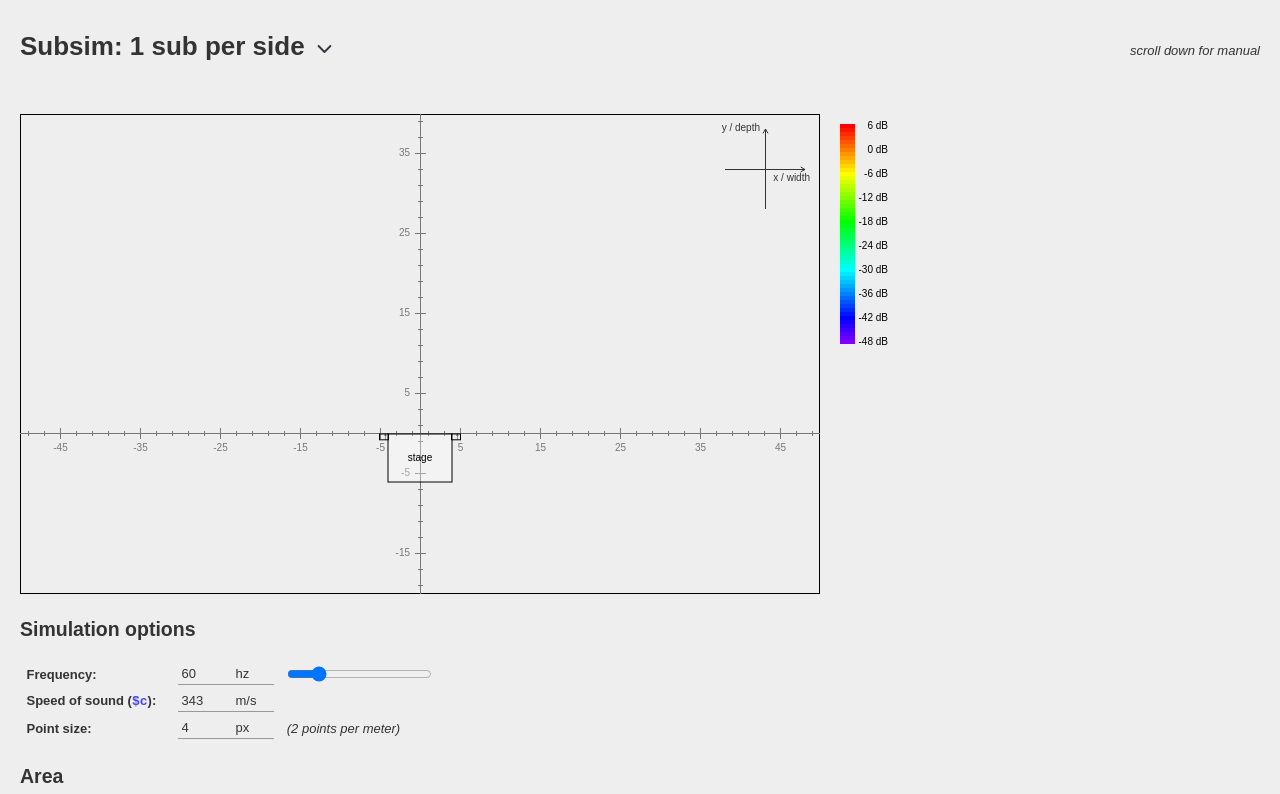
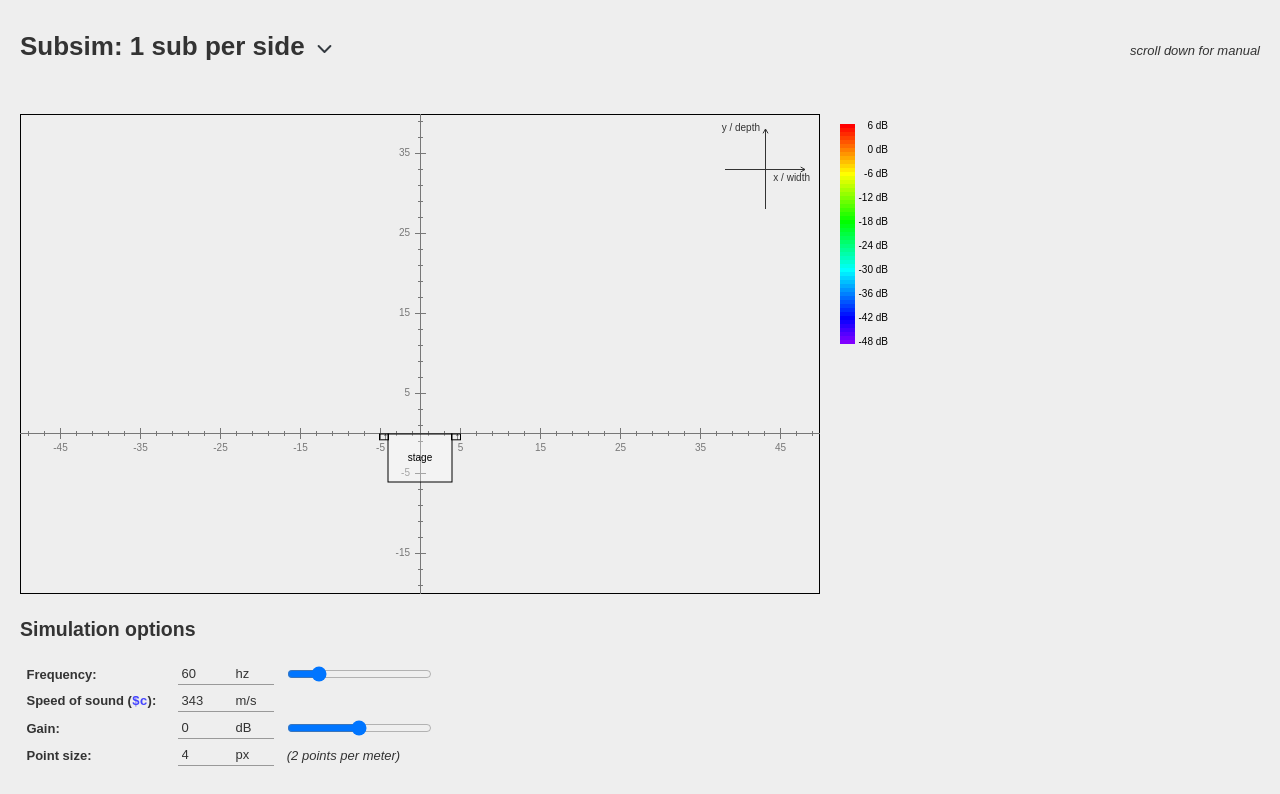
Before and after one commit to jahudka/subsim, a React (Vite) app: page / in a window 1280 px wide. Shown: the top 794 px of the page. Built offline with nearby package versions, Linux system fonts and the light colour scheme.

Commit message:
add global gain

```diff
--- a/src/plot/gainMap.tsx
+++ b/src/plot/gainMap.tsx
@@ -47,7 +47,7 @@ function getIfNotSameAsCached<T extends object>(ref: MutableRefObject<T | undefi
 }
 
 export const GainMapProvider: FC<Children> = ({ children }) => {
-  const { orientation, resolution, frequency, scale, x0, y0, w, h } = useUiPrimitives();
+  const { orientation, resolution, frequency, gain, scale, x0, y0, w, h } = useUiPrimitives();
   const { $c: { value: $c } } = useGlobals();
   const guides = useGuides();
   const walls = useMemo(() => guides.filter(isReflectingLine), [guides]);
@@ -61,11 +61,11 @@ export const GainMapProvider: FC<Children> = ({ children }) => {
   useLayoutEffect(() => {
     worker.postMessage({
       action: 'set-options',
-      simulation: { frequency, $c },
+      simulation: { frequency, gain, $c },
       gfx,
       elements,
     });
-  }, [gfx, elements, frequency, $c]);
+  }, [gfx, elements, frequency, gain, $c]);
 
   useLayoutEffect(() => {
     const handleMessage = (evt: MessageEvent) => {
--- a/src/plot/gainMapWorker.ts
+++ b/src/plot/gainMapWorker.ts
@@ -14,6 +14,7 @@ import { adjustRotation, dbToGain, distance, gainToDb, swapAxes } from './utils'
 
 type SimulationOptions = {
   frequency: number;
+  gain: number;
   $c: number;
 };
 
@@ -66,7 +67,7 @@ function computeGainMap(): GainMap | undefined {
   }
 
   const { orientation, resolution, scale, w, h, x0, y0 } = gfx;
-  const { frequency, $c } = sim;
+  const { frequency, gain, $c } = sim;
   const map: GainMap = new Map();
 
   for (let x = resolution / 2; x <= w - resolution / 2; x += resolution) {
@@ -86,7 +87,7 @@ function computeGainMap(): GainMap | undefined {
       }, [0, 0]);
 
       xmap.set(y, {
-        gain: gainToDb(Math.sqrt(ac ** 2 + as ** 2)),
+        gain: gainToDb(Math.sqrt(ac ** 2 + as ** 2)) + gain,
         arrivals: normalizeArrivals(arrivals),
       });
     }
--- a/src/plot/ui-utils.ts
+++ b/src/plot/ui-utils.ts
@@ -11,7 +11,7 @@ export type UiPrimitives = Omit<AreaConfig, 'depth'> & SimulationOptions & {
 
 export function useUiPrimitives(): UiPrimitives {
   const { orientation, scale, width: aw, depth: ad, x0: ax0, y0: ay0 } = useArea();
-  const { resolution, frequency } = useSimulation();
+  const { resolution, frequency, gain } = useSimulation();
   const ref = useRef<HTMLCanvasElement>(null);
 
   const [width, height] = swapAxes(orientation, aw, ad);
@@ -27,6 +27,7 @@ export function useUiPrimitives(): UiPrimitives {
     orientation,
     resolution,
     frequency,
+    gain,
     scale,
     width,
     height,
--- a/src/state/examples.json
+++ b/src/state/examples.json
@@ -5,7 +5,7 @@
     "created": "2023-01-05T01:55:00.000Z",
     "lastModified": "2023-01-05T01:55:00.000Z",
     "area": { "width": 100, "depth": 60, "x0": 50, "y0": 20, "scale": 8, "orientation": "portrait" },
-    "simulation": { "frequency": 60, "resolution": 4 },
+    "simulation": { "frequency": 60, "resolution": 4, "gain": 0 },
     "sources": [
       {
         "x": { "source": "stageWidth / -2 - 0.5", "value": -4.5 },
@@ -56,7 +56,7 @@
     "created": "2023-01-05T01:54:00.000Z",
     "lastModified": "2023-01-05T01:54:00.000Z",
     "area": { "width": 100, "depth": 80, "x0": 50, "y0": 30, "scale": 8, "orientation": "portrait" },
-    "simulation": { "frequency": 60, "resolution": 4 },
+    "simulation": { "frequency": 60, "resolution": 4, "gain": 0 },
     "sources": [
       {
         "x": { "source": "-0.5 - spacing / 2", "value": -0.5 },
@@ -104,7 +104,7 @@
     "created": "2023-01-05T01:53:00.000Z",
     "lastModified": "2023-01-05T01:53:00.000Z",
     "area": { "width": 140, "depth": 100, "x0": 70, "y0": 25, "scale": 6, "orientation": "portrait" },
-    "simulation": { "frequency": 60, "resolution": 4 },
+    "simulation": { "frequency": 60, "resolution": 4, "gain": 0 },
     "sources": [
       {
         "x": { "source": "0", "value": 0 },
@@ -152,7 +152,7 @@
     "created": "2023-01-05T01:52:00.000Z",
     "lastModified": "2023-01-05T01:52:00.000Z",
     "area": { "width": 140, "depth": 100, "x0": 70, "y0": 25, "scale": 6, "orientation": "portrait" },
-    "simulation": { "frequency": 60, "resolution": 4 },
+    "simulation": { "frequency": 60, "resolution": 4, "gain": 0 },
     "sources": [
       {
         "x": { "source": "0", "value": 0 },
@@ -200,7 +200,7 @@
     "created": "2023-01-05T01:51:00.000Z",
     "lastModified": "2023-01-05T01:51:00.000Z",
     "area": { "width": 140, "depth": 100, "x0": 70, "y0": 25, "scale": 6, "orientation": "portrait" },
-    "simulation": { "frequency": 60, "resolution": 4 },
+    "simulation": { "frequency": 60, "resolution": 4, "gain": 0 },
     "sources": [
       {
         "x": { "source": "-1", "value": -1 },
@@ -260,7 +260,7 @@
     "created": "2023-01-05T01:50:00.000Z",
     "lastModified": "2023-01-05T01:50:00.000Z",
     "area": { "width": 50, "depth": 50, "x0": 5, "y0": 5, "scale": 10, "orientation": "portrait" },
-    "simulation": { "frequency": 60, "resolution": 4 },
+    "simulation": { "frequency": 60, "resolution": 4, "gain": 0 },
     "sources": [
       {
         "x": { "source": "x + 5", "value": 6 },
--- a/src/state/manager.ts
+++ b/src/state/manager.ts
@@ -72,6 +72,7 @@ export class ProjectManager {
       simulation: {
         frequency: 60,
         resolution: 4,
+        gain: 0,
       },
       sources: [],
       guides: [],
--- a/src/state/migrations/index.ts
+++ b/src/state/migrations/index.ts
@@ -1,8 +1,10 @@
 import { Project } from '../types';
 import { migration001 } from './migration001';
+import { migration002 } from './migration002';
 
 const migrations = [
   migration001,
+  migration002,
 ];
 
 export function migrate(data: Project[]): Project[] {
--- /dev/null
+++ b/src/state/migrations/migration002.ts
@@ -0,0 +1,8 @@
+import { Project } from '../types';
+
+export function migration002(projects: Project[]): Project[] {
+  return projects.map((project) => {
+    project.simulation.gain ??= 0;
+    return project;
+  });
+}
--- a/src/state/types.ts
+++ b/src/state/types.ts
@@ -23,6 +23,7 @@ export type AreaConfig = {
 export type SimulationOptions = {
   frequency: number;
   resolution: number;
+  gain: number;
 };
 
 export type SourceModel = {
--- a/src/ui/simulation.tsx
+++ b/src/ui/simulation.tsx
@@ -8,6 +8,7 @@ export const SimulationUI: FC = () => {
   const { scale } = useArea();
   const dispatch = useDispatch();
   const setFreq = useCallback((f: number) => dispatch(set.opt('simulation', 'frequency', f)), [dispatch]);
+  const setGain = useCallback((g: number) => dispatch(set.opt('simulation', 'gain', g)), [dispatch]);
   const setRes = useCallback((r: number) => dispatch(set.opt('simulation', 'resolution', r)), [dispatch]);
   const set$C = useCallback(($c: number) => dispatch(set.var('$c', $c, true)), [dispatch]);
   const { $c } = useGlobals();
@@ -25,6 +26,10 @@ export const SimulationUI: FC = () => {
             <>Speed of sound (<code>$c</code>):</>
             <NumericField id="sim-c" value={$c.value} onChange={set$C} min={$c.min} max={$c.max} step={1}>m/s</NumericField>
           </Row>
+          <Row id="sim-gain" label="Gain:">
+            <NumericField id="sim-gain" value={state.gain} onChange={setGain} min={-24} max={24} step={1}>dB</NumericField>
+            <NumericField slider value={state.gain} onChange={setGain} min={-24} max={24} step={1} />
+          </Row>
           <Row id="sim-res" label="Point size:">
             <NumericField id="sim-res" value={state.resolution} onChange={setRes} min={1} max={20} step={1}>px</NumericField>
             <em>({formatResolution(state.resolution, scale)} points per meter)</em>
```
